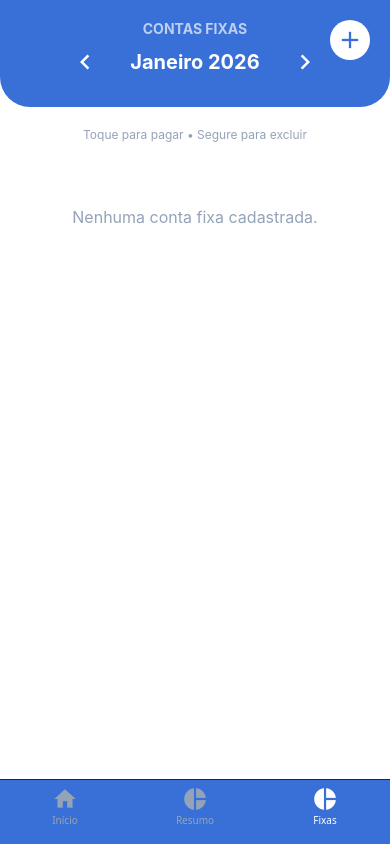
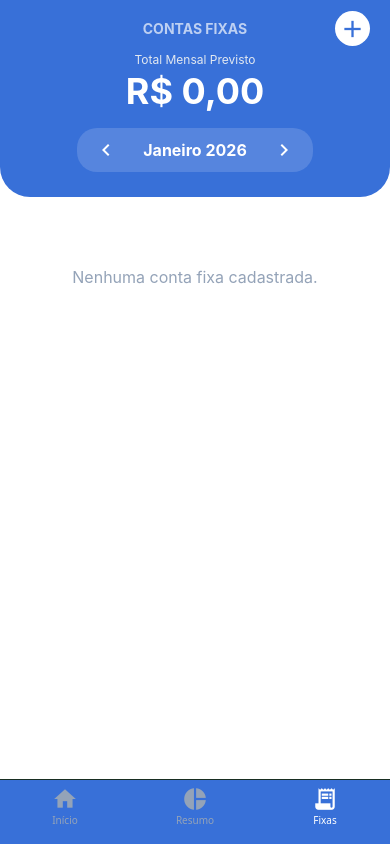
Before and after one commit to KleberSilvaKLOS/account-control-app, a React Native app: screen /Fixas in a window 390 px wide. Built offline with nearby package versions, Linux system fonts and the light colour scheme.

Commit message:
feat: Update Fixed Bills screen with enhanced functionality and UI improvements

```diff
--- a/App.js
+++ b/App.js
@@ -54,7 +54,7 @@ export default function App() {
           component={FixedBillsScreen}
           options={{
             tabBarIcon: ({ color }) => (
-            <MaterialIcons name="pie-chart" size={26} color={color} />
+            <MaterialIcons name="receipt-long" size={26} color={color} />
             )
           }}
         />
--- a/src/screens/fixedbills/fixedbills.tsx
+++ b/src/screens/fixedbills/fixedbills.tsx
@@ -7,31 +7,34 @@ import { MaterialIcons } from '@expo/vector-icons';
 import AsyncStorage from '@react-native-async-storage/async-storage';
 import { useFocusEffect } from '@react-navigation/native';
 
-// Interface da Conta Fixa (O modelo)
+// Interface da Conta Fixa
 interface FixedBill {
   id: string;
   title: string;
   value: number;
-  dueDay: number; // Dia do vencimento (1-31)
+  dueDay: number;
 }
 
-// Interface para o Status
 type BillStatus = 'paid' | 'pending' | 'overdue';
 
 export default function FixedBillsScreen() {
   // --- ESTADOS ---
   const [bills, setBills] = useState<FixedBill[]>([]);
-  // Armazena quais contas foram pagas em quais meses. Chave: "ID_MES_ANO"
   const [paymentsMap, setPaymentsMap] = useState<{[key: string]: boolean}>({});
 
-  // Filtro de Data (Mês/Ano atual)
+  // Filtro de Data
   const [selectedDate, setSelectedDate] = useState<Date>(new Date());
 
   // Modal e Inputs
   const [modalVisible, setModalVisible] = useState(false);
+  const [editingId, setEditingId] = useState<string | null>(null);
+
   const [title, setTitle] = useState('');
   const [value, setValue] = useState('');
   const [dueDay, setDueDay] = useState('');
+
+  // Totalizador
+  const [totalFixed, setTotalFixed] = useState(0);
 
   useFocusEffect(
     useCallback(() => {
@@ -39,7 +42,11 @@ export default function FixedBillsScreen() {
     }, [])
   );
 
-  // Verifica atrasos sempre que os dados ou a data mudam
+  useEffect(() => {
+    const total = bills.reduce((acc, bill) => acc + bill.value, 0);
+    setTotalFixed(total);
+  }, [bills]);
+
   useEffect(() => {
     checkOverdueBills();
   }, [bills, paymentsMap, selectedDate]);
@@ -47,11 +54,9 @@ export default function FixedBillsScreen() {
   // --- PERSISTÊNCIA ---
   async function loadData() {
     try {
-      // Carrega as definições das contas
       const billsJson = await AsyncStorage.getItem('@myfinance:fixed_bills');
       if (billsJson) setBills(JSON.parse(billsJson));
 
-      // Carrega o histórico de pagamentos
       const paymentsJson = await AsyncStorage.getItem('@myfinance:bill_payments');
       if (paymentsJson) setPaymentsMap(JSON.parse(paymentsJson));
     } catch (e) { console.log(e); }
@@ -71,46 +76,25 @@ export default function FixedBillsScreen() {
     } catch (e) { console.log(e); }
   }
 
-  // --- LÓGICA DE NEGÓCIO ---
-
-  // Calcula o status de uma conta baseado na data selecionada
+  // --- LÓGICA ---
   const getBillStatus = (bill: FixedBill): BillStatus => {
     const month = selectedDate.getMonth();
     const year = selectedDate.getFullYear();
     const paymentKey = `${bill.id}_${month}_${year}`;
-    const isPaid = paymentsMap[paymentKey];
 
-    if (isPaid) return 'paid';
+    if (paymentsMap[paymentKey]) return 'paid';
 
-    // Cria a data de vencimento para o mês selecionado
     const dueDate = new Date(year, month, bill.dueDay);
     const today = new Date();
-    // Zera horas para comparar apenas datas
     today.setHours(0,0,0,0);
     dueDate.setHours(0,0,0,0);
 
-    // Se estivermos olhando para um mês passado e não tá pago, é atrasado
-    // Se for o mês atual e já passou do dia, é atrasado
     if (today > dueDate) return 'overdue';
-
     return 'pending';
   };
 
-  // Popup de Alerta para atrasos
-  const checkOverdueBills = () => {
-    const currentMonth = new Date().getMonth();
-    // Só alerta se estivermos olhando para o mês atual
-    if (selectedDate.getMonth() !== currentMonth) return;
+  const checkOverdueBills = () => {};
 
-    const overdueCount = bills.filter(b => getBillStatus(b) === 'overdue').length;
-
-    // Lógica simples para não spammar: poderíamos usar um estado 'alertShown',
-    // mas aqui vamos confiar na atualização do componente.
-    // Para evitar loop infinito de alertas, não colocamos o Alert direto no useEffect sem controle,
-    // mas como o usuário vai interagir, é aceitável para MVP.
-  };
-
-  // Toggle Pagar/Não Pagar
   const togglePayment = (bill: FixedBill) => {
     const month = selectedDate.getMonth();
     const year = selectedDate.getFullYear();
@@ -120,8 +104,24 @@ export default function FixedBillsScreen() {
     savePaymentStatus(newMap);
   };
 
-  // Adicionar Nova Conta
-  const handleAddBill = () => {
+  // --- EDIÇÃO E CRIAÇÃO ---
+  const openNewBill = () => {
+    setEditingId(null);
+    setTitle('');
+    setValue('');
+    setDueDay('');
+    setModalVisible(true);
+  };
+
+  const openEditBill = (bill: FixedBill) => {
+    setEditingId(bill.id);
+    setTitle(bill.title);
+    setValue(String(bill.value));
+    setDueDay(String(bill.dueDay));
+    setModalVisible(true);
+  };
+
+  const handleSave = () => {
     if (!title || !value || !dueDay) {
       Alert.alert('Erro', 'Preencha todos os campos');
       return;
@@ -129,38 +129,42 @@ export default function FixedBillsScreen() {
 
     const day = parseInt(dueDay);
     if (day < 1 || day > 31) {
-      Alert.alert('Erro', 'Dia de vencimento inválido (1-31)');
+      Alert.alert('Erro', 'Dia inválido');
       return;
     }
 
-    const newBill: FixedBill = {
-      id: String(new Date().getTime()),
-      title,
-      value: parseFloat(value.replace(',', '.')),
-      dueDay: day
-    };
+    const numericValue = parseFloat(value.replace(',', '.'));
+    let newBillsList = [...bills];
 
-    const newBillsList = [...bills, newBill];
+    if (editingId) {
+      newBillsList = newBillsList.map(b => b.id === editingId ? {
+        ...b, title, value: numericValue, dueDay: day
+      } : b);
+    } else {
+      const newBill: FixedBill = {
+        id: String(new Date().getTime()),
+        title, value: numericValue, dueDay: day
+      };
+      newBillsList = [...newBillsList, newBill];
+    }
+
     saveData(newBillsList);
-
-    setTitle('');
-    setValue('');
-    setDueDay('');
     setModalVisible(false);
   };
 
-  // Deletar Conta (Remove a definição, histórico permanece mas fica órfão - ok para MVP)
-  const handleDelete = (id: string) => {
-    Alert.alert("Excluir Conta", "Isso removerá a conta de todos os meses.", [
+  const handleDelete = () => {
+    if (!editingId) return;
+    Alert.alert("Excluir Conta", "Isso removerá esta conta fixa permanentemente.", [
       { text: "Cancelar", style: 'cancel' },
       { text: "Excluir", style: 'destructive', onPress: () => {
-          const filtered = bills.filter(b => b.id !== id);
+          const filtered = bills.filter(b => b.id !== editingId);
           saveData(filtered);
+          setModalVisible(false);
       }}
     ]);
   };
 
-  // --- NAVEGAÇÃO DE DATA ---
+  // --- DATA ---
   const changeMonth = (direction: 'prev' | 'next') => {
     const newDate = new Date(selectedDate);
     newDate.setMonth(selectedDate.getMonth() + (direction === 'next' ? 1 : -1));
@@ -168,7 +172,6 @@ export default function FixedBillsScreen() {
   };
 
   const formatMonthYear = (date: Date) => {
-    // Ex: Janeiro 2026
     const month = date.toLocaleString('pt-BR', { month: 'long' });
     const year = date.getFullYear();
     return `${month.charAt(0).toUpperCase() + month.slice(1)} ${year}`;
@@ -176,37 +179,40 @@ export default function FixedBillsScreen() {
 
   const formatCurrency = (val: number) => Number(val).toLocaleString('pt-BR', { style: 'currency', currency: 'BRL' });
 
-  // --- RENDERIZAÇÃO ---
+  // --- RENDER ---
   const renderItem = ({ item }: { item: FixedBill }) => {
     const status = getBillStatus(item);
 
-    let statusColor = '#f59e0b'; // Pendente (Laranja)
+    let statusColor = '#f59e0b';
     let statusText = 'Pendente';
     let cardBorderColor = 'transparent';
 
     if (status === 'paid') {
-      statusColor = '#13ec6d'; // Pago (Verde)
+      statusColor = '#13ec6d';
       statusText = 'Pago';
     } else if (status === 'overdue') {
-      statusColor = '#ef4444'; // Atrasado (Vermelho)
+      statusColor = '#ef4444';
       statusText = 'Atrasado';
-      cardBorderColor = '#ef4444'; // Borda vermelha para destacar
+      cardBorderColor = '#ef4444';
     }
 
     return (
       <TouchableOpacity
         style={[styles.card, { borderColor: cardBorderColor, borderWidth: status === 'overdue' ? 1 : 0 }]}
-        onLongPress={() => handleDelete(item.id)}
-        onPress={() => togglePayment(item)}
+        onPress={() => openEditBill(item)}
+        activeOpacity={0.7}
       >
         <View style={styles.cardLeft}>
-          <View style={[styles.iconBox, { backgroundColor: status === 'overdue' ? '#fee2e2' : '#f1f5f9' }]}>
+          <TouchableOpacity
+            style={[styles.iconBox, { backgroundColor: status === 'overdue' ? '#fee2e2' : '#f1f5f9' }]}
+            onPress={() => togglePayment(item)}
+          >
             <MaterialIcons
-              name={status === 'paid' ? "check-circle" : "calendar-today"}
+              name={status === 'paid' ? "check-circle" : "radio-button-unchecked"}
               size={24}
-              color={status === 'overdue' ? '#ef4444' : '#3870d8'}
+              color={status === 'paid' ? '#13ec6d' : (status === 'overdue' ? '#ef4444' : '#cbd5e1')}
             />
-          </View>
+          </TouchableOpacity>
           <View>
             <Text style={styles.cardTitle}>{item.title}</Text>
             <Text style={styles.cardDate}>Vence dia {item.dueDay}</Text>
@@ -215,9 +221,11 @@ export default function FixedBillsScreen() {
 
         <View style={styles.cardRight}>
           <Text style={styles.cardValue}>{formatCurrency(item.value)}</Text>
-          <View style={[styles.statusBadge, { backgroundColor: statusColor }]}>
-            <Text style={styles.statusText}>{statusText}</Text>
-          </View>
+          <TouchableOpacity onPress={() => togglePayment(item)}>
+             <View style={[styles.statusBadge, { backgroundColor: statusColor }]}>
+                <Text style={styles.statusText}>{statusText}</Text>
+             </View>
+          </TouchableOpacity>
         </View>
       </TouchableOpacity>
     );
@@ -226,32 +234,36 @@ export default function FixedBillsScreen() {
   return (
     <SafeAreaView style={styles.container}>
 
-      {/* HEADER */}
+      {/* HEADER ATUALIZADO */}
       <View style={styles.header}>
-        <Text style={styles.headerTitle}>Contas Fixas</Text>
+        {/* Título e Botão + */}
+        <View style={styles.headerTop}>
+          <Text style={styles.headerTitle}>Contas Fixas</Text>
+          <TouchableOpacity style={styles.btnAdd} onPress={openNewBill}>
+            <MaterialIcons name="add" size={28} color="#3870d8" />
+          </TouchableOpacity>
+        </View>
+
+        {/* VALOR TOTAL (AGORA AQUI NO MEIO) */}
+        <View style={styles.totalContainer}>
+          <Text style={styles.totalLabel}>Total Mensal Previsto</Text>
+          <Text style={styles.totalValue}>{formatCurrency(totalFixed)}</Text>
+        </View>
 
         {/* Filtro de Data */}
         <View style={styles.dateFilter}>
-          <TouchableOpacity onPress={() => changeMonth('prev')}>
-            <MaterialIcons name="chevron-left" size={30} color="#fff" />
+          <TouchableOpacity onPress={() => changeMonth('prev')} style={styles.arrowBtn}>
+            <MaterialIcons name="chevron-left" size={24} color="#fff" />
           </TouchableOpacity>
           <Text style={styles.dateText}>{formatMonthYear(selectedDate)}</Text>
-          <TouchableOpacity onPress={() => changeMonth('next')}>
-            <MaterialIcons name="chevron-right" size={30} color="#fff" />
+          <TouchableOpacity onPress={() => changeMonth('next')} style={styles.arrowBtn}>
+            <MaterialIcons name="chevron-right" size={24} color="#fff" />
           </TouchableOpacity>
         </View>
-
-        {/* Botão + */}
-        <TouchableOpacity style={styles.btnAdd} onPress={() => setModalVisible(true)}>
-          <MaterialIcons name="add" size={28} color="#3870d8" />
-        </TouchableOpacity>
       </View>
 
       {/* LISTA */}
       <View style={styles.content}>
-        <Text style={styles.listHeader}>
-          Toque para pagar • Segure para excluir
-        </Text>
         <FlatList
           data={bills}
           keyExtractor={item => item.id}
@@ -265,7 +277,7 @@ export default function FixedBillsScreen() {
         />
       </View>
 
-      {/* MODAL ADICIONAR */}
+      {/* MODAL ADICIONAR / EDITAR */}
       <Modal
         animationType="slide"
         transparent={true}
@@ -279,7 +291,9 @@ export default function FixedBillsScreen() {
 
           <View style={styles.modalContent}>
             <View style={styles.modalHeader}>
-              <Text style={styles.modalTitle}>Nova Conta Fixa</Text>
+              <Text style={styles.modalTitle}>
+                {editingId ? 'Editar Conta' : 'Nova Conta Fixa'}
+              </Text>
               <TouchableOpacity onPress={() => setModalVisible(false)}>
                 <MaterialIcons name="close" size={24} color="#64748b" />
               </TouchableOpacity>
@@ -317,9 +331,17 @@ export default function FixedBillsScreen() {
               </View>
             </View>
 
-            <TouchableOpacity style={styles.btnSave} onPress={handleAddBill}>
+            <TouchableOpacity style={styles.btnSave} onPress={handleSave}>
               <Text style={styles.btnSaveText}>SALVAR CONTA</Text>
             </TouchableOpacity>
+
+            {editingId && (
+              <TouchableOpacity style={styles.btnDelete} onPress={handleDelete}>
+                <MaterialIcons name="delete-outline" size={20} color="#ef4444" />
+                <Text style={styles.btnDeleteText}>Excluir esta conta</Text>
+              </TouchableOpacity>
+            )}
+
           </View>
         </View>
       </Modal>
@@ -337,63 +359,81 @@ const styles = StyleSheet.create({
   header: {
     backgroundColor: '#3870d8',
     padding: 20,
-    paddingBottom: 30,
+    paddingBottom: 25,
     borderBottomLeftRadius: 30,
     borderBottomRightRadius: 30,
     elevation: 5,
-    position: 'relative' // Para posicionar o botão +
+  },
+  headerTop: {
+    flexDirection: 'row',
+    justifyContent: 'center',
+    alignItems: 'center',
+    position: 'relative',
+    marginBottom: 15 // Espaço antes do Total
   },
   headerTitle: {
     color: '#ffffffaa',
     fontSize: 14,
     fontWeight: 'bold',
     textTransform: 'uppercase',
-    textAlign: 'center',
-    marginBottom: 10
   },
+  btnAdd: {
+    position: 'absolute',
+    right: 0,
+    backgroundColor: '#fff',
+    width: 35,
+    height: 35,
+    borderRadius: 18,
+    justifyContent: 'center',
+    alignItems: 'center',
+  },
+
+  // --- NOVO TOTAL NO HEADER ---
+  totalContainer: {
+    alignItems: 'center',
+    marginBottom: 15, // Espaço antes do Filtro
+  },
+  totalLabel: {
+    color: '#e2e8f0',
+    fontSize: 12,
+    marginBottom: 2
+  },
+  totalValue: {
+    color: '#fff',
+    fontSize: 36,
+    fontWeight: 'bold'
+  },
+
+  // --- FILTRO DE DATA ---
   dateFilter: {
     flexDirection: 'row',
     justifyContent: 'center',
     alignItems: 'center',
-    gap: 20
+    gap: 15,
+    backgroundColor: 'rgba(255, 255, 255, 0.15)', // Fundo sutil para o filtro
+    paddingVertical: 8,
+    paddingHorizontal: 15,
+    borderRadius: 20,
+    alignSelf: 'center'
   },
   dateText: {
     color: '#fff',
-    fontSize: 20,
+    fontSize: 16,
     fontWeight: 'bold',
-    minWidth: 150,
+    minWidth: 120,
     textAlign: 'center'
   },
-  btnAdd: {
-    position: 'absolute',
-    right: 20,
-    top: 20,
-    backgroundColor: '#fff',
-    width: 40,
-    height: 40,
-    borderRadius: 20,
-    justifyContent: 'center',
-    alignItems: 'center',
-    elevation: 4
+  arrowBtn: {
+    padding: 2
   },
+
   content: {
     flex: 1,
     padding: 20,
   },
-  listHeader: {
-    color: '#94a3b8',
-    fontSize: 12,
-    textAlign: 'center',
-    marginBottom: 15
-  },
-  emptyState: {
-    alignItems: 'center',
-    marginTop: 50
-  },
-  emptyText: {
-    color: '#94a3b8',
-    fontSize: 16
-  },
+  emptyState: { alignItems: 'center', marginTop: 50 },
+  emptyText: { color: '#94a3b8', fontSize: 16 },
+
   // CARD
   card: {
     flexDirection: 'row',
@@ -406,11 +446,7 @@ const styles = StyleSheet.create({
     elevation: 2,
     shadowColor: '#000', shadowOffset: { width: 0, height: 2 }, shadowOpacity: 0.1, shadowRadius: 4,
   },
-  cardLeft: {
-    flexDirection: 'row',
-    alignItems: 'center',
-    gap: 12
-  },
+  cardLeft: { flexDirection: 'row', alignItems: 'center', gap: 12 },
   iconBox: {
     width: 45,
     height: 45,
@@ -418,35 +454,13 @@ const styles = StyleSheet.create({
     justifyContent: 'center',
     alignItems: 'center'
   },
-  cardTitle: {
-    fontSize: 16,
-    fontWeight: 'bold',
-    color: '#334155'
-  },
-  cardDate: {
-    fontSize: 12,
-    color: '#64748b'
-  },
-  cardRight: {
-    alignItems: 'flex-end',
-    gap: 5
-  },
-  cardValue: {
-    fontSize: 16,
-    fontWeight: 'bold',
-    color: '#334155'
-  },
-  statusBadge: {
-    paddingHorizontal: 8,
-    paddingVertical: 2,
-    borderRadius: 10
-  },
-  statusText: {
-    color: '#fff',
-    fontSize: 10,
-    fontWeight: 'bold',
-    textTransform: 'uppercase'
-  },
+  cardTitle: { fontSize: 16, fontWeight: 'bold', color: '#334155' },
+  cardDate: { fontSize: 12, color: '#64748b' },
+  cardRight: { alignItems: 'flex-end', gap: 5 },
+  cardValue: { fontSize: 16, fontWeight: 'bold', color: '#334155' },
+  statusBadge: { paddingHorizontal: 8, paddingVertical: 2, borderRadius: 10 },
+  statusText: { color: '#fff', fontSize: 10, fontWeight: 'bold', textTransform: 'uppercase' },
+
   // MODAL
   modalOverlay: { flex: 1, backgroundColor: 'rgba(0,0,0,0.5)', justifyContent: 'center', padding: 20 },
   modalBackdrop: { position: 'absolute', top: 0, bottom: 0, left: 0, right: 0 },
@@ -457,4 +471,6 @@ const styles = StyleSheet.create({
   input: { backgroundColor: '#f1f5f9', padding: 12, borderRadius: 10, fontSize: 16, marginBottom: 15, color: '#333' },
   btnSave: { backgroundColor: '#3870d8', padding: 15, borderRadius: 12, alignItems: 'center', marginTop: 10 },
   btnSaveText: { color: '#fff', fontWeight: 'bold', fontSize: 16 },
+  btnDelete: { flexDirection: 'row', alignItems: 'center', justifyContent: 'center', marginTop: 20, gap: 5 },
+  btnDeleteText: { color: '#ef4444', fontWeight: '600' }
 });
```
